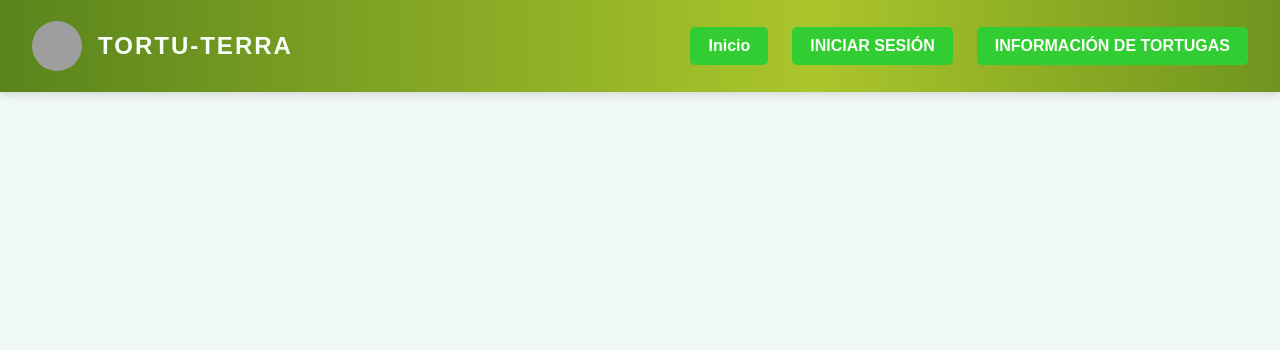
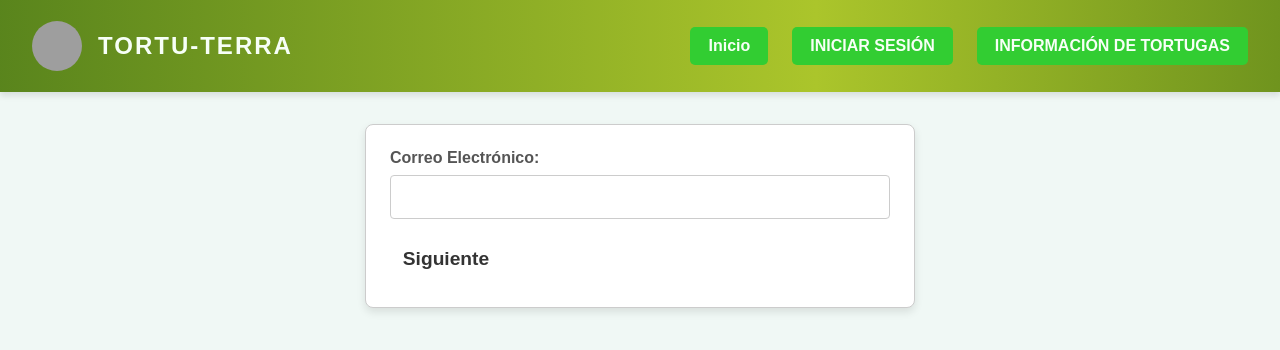
Before and after one commit to Eliza1213/WebTortu, a React (Create React App) app: page /recuperacion in a window 1280 px wide. Shown: the top 350 px of the page. Built offline with nearby package versions, Linux system fonts and the light colour scheme; grey boxes are pictures that could not be loaded.

Commit message:
recuperacion de contraseña

```diff
--- a/src/App.js
+++ b/src/App.js
@@ -3,6 +3,7 @@ import React from "react";
 import { Routes, Route } from "react-router-dom";
 import FormLogin from "./components/FormLogin";
 import FormRegistro from "./components/FormRegistro";
+import FormRecuperacion from "./components/FormRecuperacion";
 import Home from "./components/Home";
 import UserDashboard from "./page/UserDashboard";
 import AdminDashboard from "./page/AdminDashboard";
@@ -28,6 +29,7 @@ function App() {
         <Route path="/" element={<Home />} />
         <Route path="/login" element={<FormLogin />} />
         <Route path="/registro" element={<FormRegistro />} />
+        <Route path="/recuperacion" element={<FormRecuperacion />} />
         <Route path="/mision" element={<MisionesVisualizar />} />
         <Route path="/InformacionVisualizar" element={<InformacionVisualizar/>} />
         <Route path="/productos" element={<ProductosVisualizar/>}/>
--- /dev/null
+++ b/src/components/FormRecuperacion.js
@@ -0,0 +1,121 @@
+import React, { useState, useEffect } from "react";
+import axios from "axios";
+
+const FormRecuperacion = () => {
+  const [step, setStep] = useState(0);
+  const [formData, setFormData] = useState({
+    email: "",
+    respuestaSecreta: "",
+    nuevaPassword: "",
+    confirmarPassword: "",
+  });
+  const [mensaje, setMensaje] = useState("");
+  const [preguntaSecreta, setPreguntaSecreta] = useState("");
+
+  const handleChange = (e) => {
+    const { name, value } = e.target;
+    setFormData({
+      ...formData,
+      [name]: value,
+    });
+  };
+
+  const handleNextStep = async () => {
+    if (step === 0) {
+      // Verificar correo
+      try {
+        const response = await axios.post("http://localhost:4000/api/usuarios/verificar-correo", { email: formData.email });
+        setMensaje(response.data.mensaje);
+        setStep(1);
+      } catch (error) {
+        setMensaje(error.response.data.error);
+      }
+    } else if (step === 1) {
+      // Verificar respuesta secreta
+      try {
+        const response = await axios.post("http://localhost:4000/api/usuarios/verificar-respuesta", {
+          email: formData.email,
+          respuesta: formData.respuestaSecreta,
+        });
+        setMensaje(response.data.mensaje);
+        setStep(2);
+      } catch (error) {
+        setMensaje(error.response.data.error);
+      }
+    } else if (step === 2) {
+      // Cambiar contraseña
+      if (formData.nuevaPassword === formData.confirmarPassword) {
+        try {
+          const response = await axios.post("http://localhost:4000/api/usuarios/cambiar-contrasena", {
+            email: formData.email,
+            nuevaPassword: formData.nuevaPassword,
+          });
+          setMensaje(response.data.mensaje);
+          setStep(3); // Paso final
+        } catch (error) {
+          setMensaje(error.response.data.error);
+        }
+      } else {
+        setMensaje("Las contraseñas no coinciden.");
+      }
+    }
+  };
+
+  const fetchPreguntaSecreta = async () => {
+    try {
+      const response = await axios.post("http://localhost:4000/api/usuarios/obtener-pregunta", { email: formData.email });
+      setPreguntaSecreta(response.data.preguntaSecreta);
+    } catch (error) {
+      setMensaje(error.response.data.error);
+    }
+  };
+
+  // Obtener la pregunta secreta cuando se verifica el correo
+  useEffect(() => {
+    if (step === 1) {
+      fetchPreguntaSecreta();
+    }
+  }, [step]);
+
+  return (
+    <form onSubmit={(e) => e.preventDefault()}>
+      {step === 0 && (
+        <div>
+          <label>Correo Electrónico:</label>
+          <input type="email" name="email" value={formData.email} onChange={handleChange} required />
+          <button type="button" onClick={handleNextStep}>Siguiente</button>
+        </div>
+      )}
+
+      {step === 1 && (
+        <div>
+          <label>{preguntaSecreta}</label>
+          <input type="text" name="respuestaSecreta" value={formData.respuestaSecreta} onChange={handleChange} required />
+          <button type="button" onClick={() => setStep(0)}>Atrás</button>
+          <button type="button" onClick={handleNextStep}>Siguiente</button>
+        </div>
+      )}
+
+      {step === 2 && (
+        <div>
+          <label>Nueva Contraseña:</label>
+          <input type="password" name="nuevaPassword" value={formData.nuevaPassword} onChange={handleChange} required />
+          <label>Confirmar Contraseña:</label>
+          <input type="password" name="confirmarPassword" value={formData.confirmarPassword} onChange={handleChange} required />
+          <button type="button" onClick={() => setStep(1)}>Atrás</button>
+          <button type="button" onClick={handleNextStep}>Cambiar Contraseña</button>
+        </div>
+      )}
+
+      {step === 3 && (
+        <div>
+          <p>{mensaje}</p>
+        </div>
+      )}
+
+      {mensaje && step !== 3 && <p>{mensaje}</p>}
+    </form>
+  );
+};
+
+export default FormRecuperacion;
```
